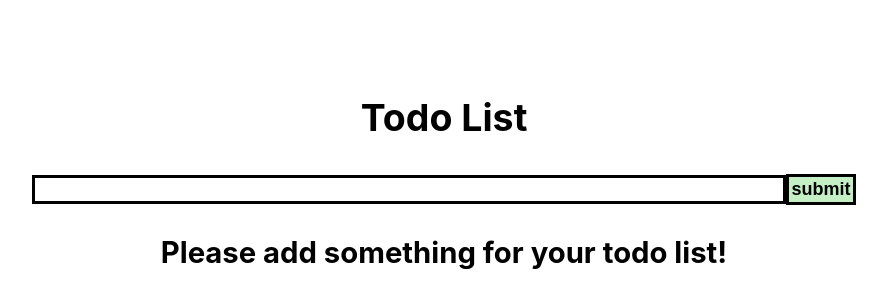
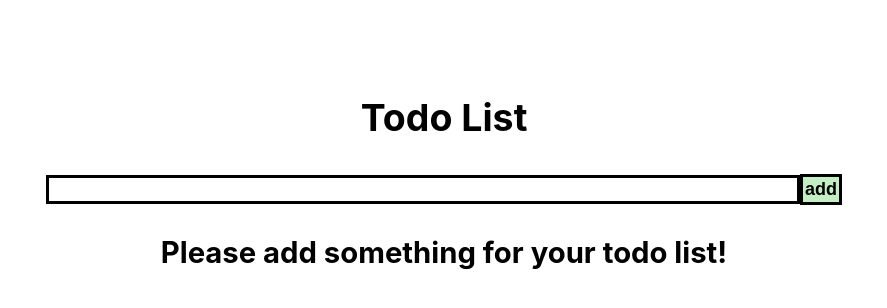
Before and after one commit to ellietms/TodoList, a React (Create React App) app in the folder todo/: page / in a window 1280 px wide. Shown: the top 308 px of the page, without its empty margins (196-1083 px from the left). Built offline with nearby package versions, Linux system fonts and the light colour scheme.

Commit message:
changed names of functions and variables

```diff
--- a/todo/src/App.js
+++ b/todo/src/App.js
@@ -9,11 +9,11 @@ function App() {
   const [listOfTodos, setListOfTodos] = useState([]);
   const [editAvailable, setEditAvailable] = useState(false);
 
-  const handleTodo = (event) => {
+  const handleNewTodo = (event) => {
     setNewTodo(event.target.value);
   };
 
-  const handleBtn = (event) => {
+  const addNewTodo = (event) => {
     event.preventDefault();
     setListOfTodos([
       ...listOfTodos,
@@ -45,8 +45,8 @@ function App() {
     <div className="container">
       <h2>Todo List</h2>
       <TodoCreator
-        handleTodo={handleTodo}
-        handleBtn={handleBtn}
+        handleNewTodo={handleNewTodo}
+        addNewTodo={addNewTodo}
         newTodo={newTodo}
       />
       <ListOfTodos
--- a/todo/src/components/ListOfTodos.js
+++ b/todo/src/components/ListOfTodos.js
@@ -1,5 +1,5 @@
 import React from "react";
-import Todo from "./EachTodo";
+import EachTodo from "./EachTodo";
 
 const listOfTodos = ({
   listOfTodos,
@@ -15,7 +15,7 @@ const listOfTodos = ({
           .sort((a, b) => (a.sort < b.sort ? 1 : -1))
           .map((eachTodo) => (
             <li className="editForm" key={eachTodo.id}>
-              <Todo
+              <EachTodo
                 eachTodo={eachTodo}
                 handleDelete={handleDelete}
                 handleEdit={handleEdit}
--- a/todo/src/components/TodoCreator.js
+++ b/todo/src/components/TodoCreator.js
@@ -1,7 +1,7 @@
 /* eslint-disable */
 import React from "react";
 
-const TodoCreator = ({ newTodo, handleTodo, handleBtn }) => {
+const TodoCreator = ({ newTodo, handleNewTodo, addNewTodo }) => {
   const page = (
     <div>
       <form className="form-container">
@@ -9,10 +9,10 @@ const TodoCreator = ({ newTodo, handleTodo, handleBtn }) => {
           className="input-container"
           type="text"
           value={newTodo}
-          onChange={(event) => handleTodo(event)}
+          onChange={(event) => handleNewTodo(event)}
         />
-        <button className="button-submit" type="submit" onClick={handleBtn}>
-          submit
+        <button className="button-submit" type="submit" onClick={addNewTodo}>
+          add
         </button>
       </form>
     </div>
```
